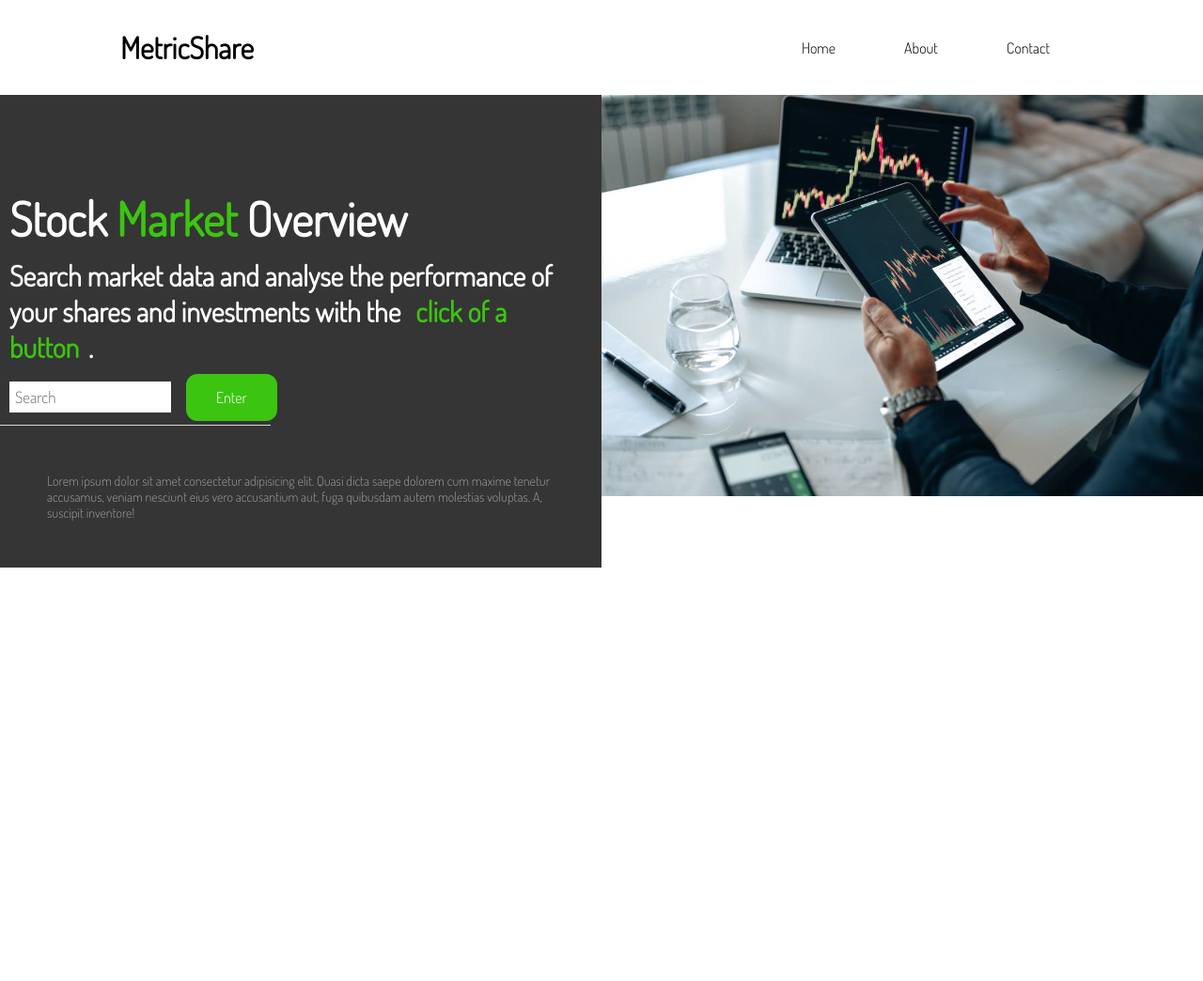
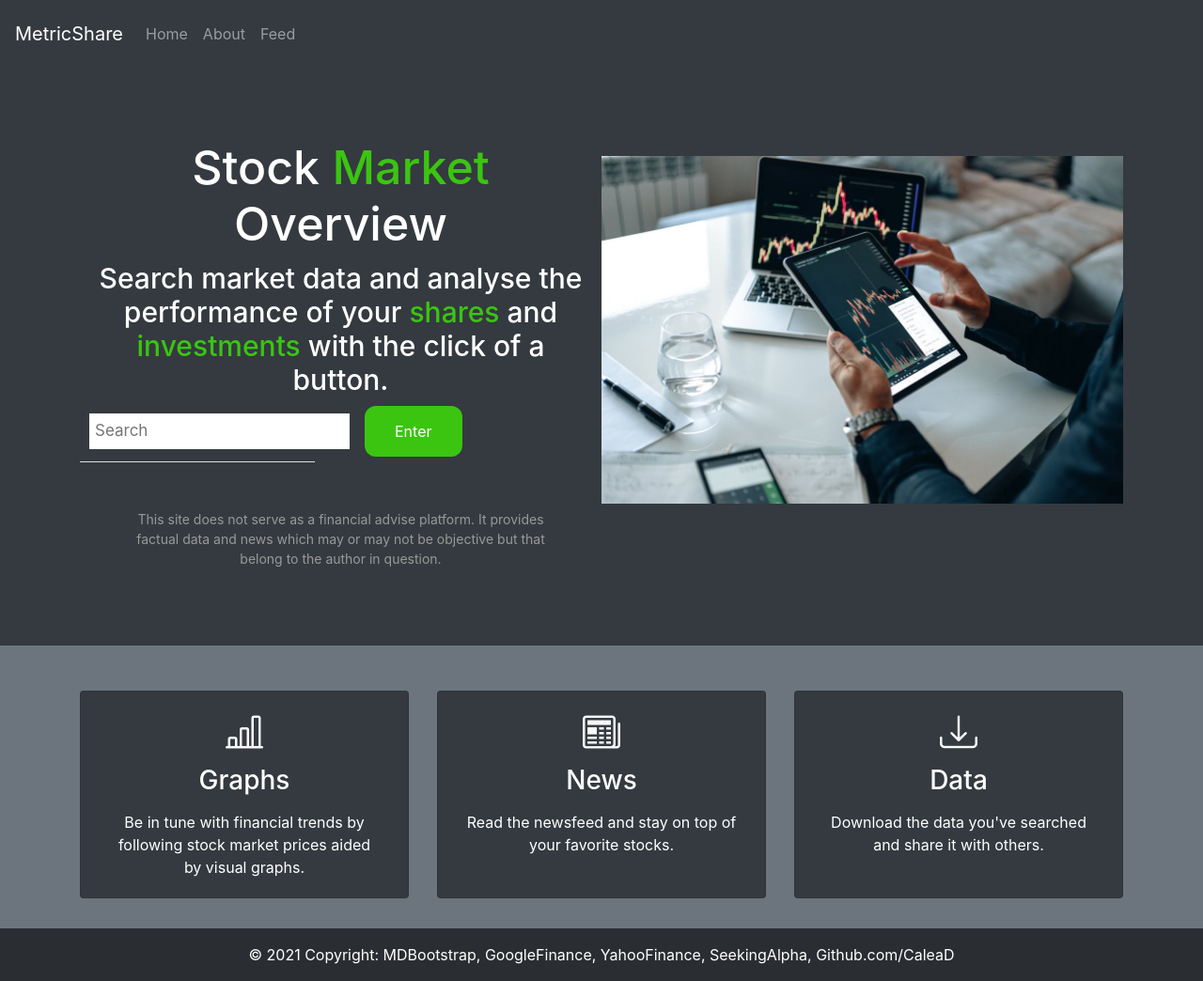
Before and after one commit to CaleaD/stock-trends-web-scraper, a Flask app: page / in a window 1280 px wide. Shown: the whole page at 94% size. Before the commit the page ends 604 px from the top, so only its background shows below. Run offline with Flask 2, Linux system fonts and the light colour scheme; some libraries are stand-ins or nearby versions.

Commit message:
Remade the home page using bootstrap and jinja2 for templating. Added route pathing for Flask.

```diff
--- a/main.py
+++ b/main.py
@@ -1,175 +1,7 @@
-from fin_scraper import FinScraper
-from rss_scraper import NewsScraper
-import sqlite3
-import datetime
-import urllib
-import yfinance as yf
-import matplotlib.pyplot as plt
+from website import create_app
 
-
-''' PLOTTING FUNCTIONS'''
-def plot_multiple(tickers):
-    '''
-    Plots multiple stocks for today.
-    :param tickers: a list of all stock symbols to plot
-    :return:
-    '''
-    plt.figure(figsize=(16, 8))
-    for symb in tickers:
-        stock = yf.Ticker(symb)
-        stock_dict = stock.history(period='5y', interval='1mo')
-        plt.plot(stock_dict['Close'].bfill(), label=f'{symb}')
-    plt.title(f"Market Prices Comparison - 5 Years", fontsize=20)
-    plt.xlabel('Time')
-    plt.ylabel('Price')
-    plt.grid()
-    plt.legend()
-    plt.savefig(f'Comparison_prices5y.png')
-    plt.show()
-
-def plot_price_range(ticker, stock, range):
-    '''
-    :param ticker: for format use
-    :param stock: the yahoo finance stock object
-    :param range: 1d, 5d, 1mo, 3mo, 6mo, 1y, 2y, 5y, 10y, max and ytd
-    :return:
-    '''
-    stock_dict = stock.history(period=range)
-    print(stock_dict['Close'].head())
-    plt.figure(figsize=(16, 8))
-    plt.plot(stock_dict['Close'], label='Close Price history', color="green")
-    plt.title(f"{ticker} Market Prices",fontsize=20)
-    plt.xlabel('Date')
-    plt.ylabel('Price')
-    plt.grid()
-    plt.savefig(f'{ticker}_{range}_prices.png')
-    plt.show()
-
-def plot_price_day(ticker, stock):
-    '''
-    :param ticker: for format use
-    :param stock: the yahoo finance stock object
-    :return: Timeseries of today's market prices for a stock
-    '''
-    stock_dict = stock.history(period='1d',interval='1m')
-    print(stock_dict['Close'].head())
-    plt.figure(figsize=(16, 8))
-    plt.plot(stock_dict['Close'], label='Close Price history', color="green")
-    plt.title(f"{ticker} Market Prices - Date : {datetime.date.today()}",fontsize=20)
-    plt.xlabel('Time')
-    plt.ylabel('Price')
-    plt.grid()
-    plt.savefig(f'{ticker}_{datetime.date.today()}_prices.png')
-    plt.show()
-
-
-''' MANAGE INPUT'''
-def scraper_lst(tickers):
-    '''
-    :return: Nested list with market data for multiple stocks
-    '''
-    stocks = []
-    for ticker in tickers:
-        scr = FinScraper(ticker)
-        stock_values = scr.scraper()
-        stocks.append(stock_values)
-        del scr
-    return stocks
-
-def filter(user_input):
-    '''
-    :param user_input: can be in the form of a string 'SYMBOL' or 'SYMB1, SYMB2, SYMB3, ...'
-    :return: list if it is comma separated, otherwise the same
-    '''
-    if user_input.find(',')==-1:
-        print(user_input)
-        return user_input
-    else:
-        symbols = [x.strip() for x in user_input.split(',')]
-        return symbols
-
-
-''' DATABASE '''
-conn = sqlite3.connect('metricshare.db')
-c = conn.cursor()
-c.execute('''CREATE TABLE IF NOT EXISTS stock(
-            Symbol TEXT,
-            Price REAL,
-            [Close] REAL,
-            MarketCap TEXT,
-            Volume INT, #Million
-            PER REAL,
-            Divident DECIMAL,
-            PrimaryEchange TEXT,
-            CDP CHAR,
-            CEO TEXT,
-            Founded DATE,
-            HQ TEXT,
-            Website TEXT,
-            DayMin REAL,
-            DayMax REAL,
-            YearMin REAL,
-            YearMax REAL,
-            )''')
-
-# def insert_to_db(data):
-#     c.execute('''INSERT INTO stock VALUES)''')
-
+app = create_app()
 
 if __name__ == '__main__':
-    try:
-        #INPUT STOCKS
-        ticker = "AAPL"
-        tickers_str = "AAPL, SBUX, MSFT"
-        tickers = filter(tickers_str)
-        #tickers = input("Search for stocks (for multiple stocks separate by comma): ")
-
-        ns = NewsScraper(ticker)
-
-        user_input = input("Search for stocks (for multiple stocks separate by comma): ")
-        filtered = filter(user_input)
-
-        #NEWS DATA
-        print('---RSS SCRAPER---')
-        articles = ns.scraper()
-        print(articles)
-        ns.save_to_json(articles)
-        #ns.filter_json()
-
-        #FINANCIAL DATA
-        print('---FIN SCRAPER---')
-        #TODO: See FinScraper class, method scraper
-
-        # print(fs.scraper())
-        # print(scraper_lst(tickers))
-
-        print("FILTERED DATA:",filtered)
-        if isinstance(filtered,list):
-            data = scraper_lst(filtered)
-            print(data)
-            # insert_to_db(data)
-            print('Generating plots...\n')
-            plot_multiple(filtered)
-        else:
-            print(FinScraper(filtered).scraper())
-            stock = yf.Ticker(filtered) # for plotting
-            print('Generating plots...\n')
-            print('RANGE PLOT TABLE\n')
-            plot_price_range(filtered,stock,'1mo')
-            print('\nDAY PRICE PLOT TABLE\n')
-            plot_price_day(filtered,stock)
-            print('\nDownloading historical data...\n')
-            data = FinScraper(filtered).hist_data2()
-            # print(FinScraper(filtered).hist_data())
-            print(data)
-            data.to_csv(f'hist_{filtered}.csv', index = None, header=True)
-
-        #YFinance lib + plot testing
-        #print(stock.history(period='1d', interval='1m'))
-        #current_price = stock.history(period='1d')['Close'][0]
-        #print(current_price)
-
-    except urllib.error.HTTPError:
-        print("HTTP Error 404")
-    except Exception as e:
-        print(e)
+    #TODO: Remove debug mode in production
+    app.run(debug=True)
--- a/templates/home.html
+++ /dev/null
@@ -1,53 +0,0 @@
-<html>
-  <head>
-    <!--Forecord, MetricShare, DataWizard, StakeMetrics-->
-    <title>MetricShare - Data Collector</title>
-    <!--<link rel="stylesheet" href="templates/style/home.css" />-->
-    <link rel="stylesheet" type="text/css" href="{{ url_for('static', filename='/style/home.css') }}">
-    <meta name="viewport" content="width=device-width, initial-scale=1.0" />
-  </head>
-  <body>
-    <div class="container">
-      <div class="navbar">
-        <!--<img src="assets/logo.png" alt="logo" />-->
-        <h1>MetricShare</h1>
-        <ul>
-          <li><a href="home.html">Home</a></li>
-          <li><a href="#">About</a></li>
-          <li><a href="#">Contact</a></li>
-        </ul>
-      </div>
-    </div>
-    <div class="main">
-      <div class="left-column">
-        <h1>Stock <span>Market </span>Overview</h1>
-        <h3>
-          Search market data and analyse the performance of your shares and
-          investments with the <a href="templates/table.html">click of a button</a>.
-        </h3>
-        <div class="search-bar">
-          <input
-            type="search"
-            placeholder="Search"
-            id="site-search"
-            name="q"
-            aria-label="Search through site content"
-          />
-          <!--For design example, redirect to display page. Modify action later-->
-          <form action="templates/display.html">
-            <button type="submit">Enter</button>
-          </form>
-        </div>
-        <p>
-          Lorem ipsum dolor sit amet consectetur adipisicing elit. Quasi dicta
-          saepe dolorem cum maxime tenetur accusamus, veniam nesciunt eius vero
-          accusantium aut, fuga quibusdam autem molestias voluptas. A, suscipit
-          inventore!
-        </p>
-      </div>
-      <div class="right-column">
-        <img src="{{ url_for('static', filename='/assets/stocks2.jpeg') }}" alt="stocks-image" />
-      </div>
-    </div>
-  </body>
-</html>
--- a/static/style/home.css
+++ b/website/static/style/home.css
@@ -1,67 +1,22 @@
 @import url("https://fonts.googleapis.com/css2?family=Dosis:wght@300&display=swap");
 
 * {
+  padding: 0;
   margin: 0;
-  padding: 0;
-  font-family: "Dosis", sans-serif;
 }
 
+/*Banner Stuff*/
 .container {
-  width: 80%;
-  margin: auto;
-}
-
-/*Navbar Stuff*/
-
-.navbar {
-  margin-top: 30px;
-  margin: 30 px auto;
-  display: flex;
-  align-items: center;
-}
-
-ul {
-  flex: 1;
-  text-align: right;
-}
-
-ul li {
-  display: inline-block;
-  list-style: none;
-  margin: 0 25px;
-}
-
-ul li a {
-  text-decoration: none;
-  color: black;
-  padding: 0 10px;
-  position: relative;
-}
-
-ul li a:hover {
-  color: rgb(59, 197, 17);
-}
-
-/*Navbar Stuff End*/
-
-/*Banner Stuff*/
-
-.main {
-  display: flex;
-  margin-top: 30px;
+  padding-bottom: 2rem;
 }
 
 .left-column,
 .right-column {
-  flex-basis: 50%;
+  flex-basis: 100%;
 }
 
 .right-column img {
   width: 100%;
-}
-
-.left-column {
-  background-color: rgb(53, 53, 53);
 }
 
 .left-column h1,
@@ -98,13 +53,6 @@ p {
 
 span {
   color: rgb(59, 197, 17);
-}
-
-a {
-  color: rgb(59, 197, 17);
-  text-decoration: none;
-  padding: 0 10px;
-  position: relative;
 }
 /*Banner Stuff End*/
 
--- /dev/null
+++ b/website/templates/base.html
@@ -0,0 +1,68 @@
+<!DOCTYPE html>
+<html>
+    <head>
+        <title>{% block title %}MetricShare - Stocks Data{% endblock %}</title>
+        <meta charset="utf-8">
+        <meta name="viewport" content="width=device-width, initial-scale=1.0" />
+        <link
+          rel="stylesheet"
+          href="https://stackpath.bootstrapcdn.com/bootstrap/4.4.1/css/bootstrap.min.css"
+          integrity="sha384-Vkoo8x4CGsO3+Hhxv8T/Q5PaXtkKtu6ug5TOeNV6gBiFeWPGFN9MuhOf23Q9Ifjh"
+          crossorigin="anonymous"
+        />
+        <link
+          rel="stylesheet"
+          href="https://stackpath.bootstrapcdn.com/font-awesome/4.7.0/css/font-awesome.min.css"
+          crossorigin="anonymous"
+        />
+        <link
+          rel="stylesheet"
+          href="https://cdn.jsdelivr.net/npm/bootstrap-icons@1.3.0/font/bootstrap-icons.css"
+        />
+    </head>
+    <body>
+        <nav class="navbar navbar-expand-lg bg-dark navbar-dark py-3 fixed-top">
+            <button
+            class="navbar-toggler"
+            type="button"
+            data-toggle="collapse"
+            data-target="#navbar"
+            >
+                <span class="navbar-toggler-icon"></span>
+            </button>
+            <div class="navbar-header">
+              <a class="navbar-brand" href="#">MetricShare</a>
+            </div>
+            <div class="collapse navbar-collapse" id="navbar">
+                <div class="navbar-nav">
+                    <a class="nav-item nav-link" id="home" href="/">Home</a>
+                    <a class="nav-item nav-link" id="about" href="/about">About</a>
+                    <a class="nav-item nav-link" id="feed" href="/feed">Feed</a>
+                </div>
+            </div>
+        </nav>
+
+        {% block content %} {% endblock %}
+
+        <script
+            src="https://code.jquery.com/jquery-3.2.1.slim.min.js"
+            integrity="sha384-KJ3o2DKtIkvYIK3UENzmM7KCkRr/rE9/Qpg6aAZGJwFDMVNA/GpGFF93hXpG5KkN"
+            crossorigin="anonymous"
+        ></script>
+        <script
+            src="https://cdnjs.cloudflare.com/ajax/libs/popper.js/1.12.9/umd/popper.min.js"
+            integrity="sha384-ApNbgh9B+Y1QKtv3Rn7W3mgPxhU9K/ScQsAP7hUibX39j7fakFPskvXusvfa0b4Q"
+            crossorigin="anonymous"
+        ></script>
+        <script
+            src="https://maxcdn.bootstrapcdn.com/bootstrap/4.0.0/js/bootstrap.min.js"
+            integrity="sha384-JZR6Spejh4U02d8jOt6vLEHfe/JQGiRRSQQxSfFWpi1MquVdAyjUar5+76PVCmYl"
+            crossorigin="anonymous"
+        ></script>
+
+        <!--<script
+          type="text/javascript"
+          src="{{ url_for('static', filename='index.js') }}"
+        ></script>-->
+    </body>
+</html>
--- /dev/null
+++ b/website/templates/home.html
@@ -0,0 +1,95 @@
+{% extends "base.html" %}
+
+{% block content %}
+    <link rel="stylesheet" type="text/css" href="{{ url_for('static', filename='/style/home.css') }}">
+    <section class="bg-dark text-light p-5 p-lg-0 pt-lg-5 text-center text-sm-start">
+        <div class="container">
+            <div class="d-sm-flex align-items-center justify-content-between">
+                <div class="left-column">
+                    <h1>Stock <span>Market </span>Overview</h1>
+                    <h3>
+                        Search market data and analyse the performance of your<span> shares </span>and<span>
+                    investments </span>with the click of a button.
+                    </h3>
+                <div class="search-bar">
+                    <input
+                    type="search"
+                    placeholder="Search"
+                    id="site-search"
+                    name="q"
+                    aria-label="Search through site content"
+                    />
+                    <!--For design example, redirect to display page. Modify action later-->
+                    <form action="templates/display.html">
+                        <button type="submit">Enter</button>
+                    </form>
+                </div>
+                    <p>
+                        This site does not serve as a financial advise platform. It provides factual data and news which may or may not be objective but that belong to the author in question.
+                    </p>
+                </div>
+                <div class="right-column">
+                    <img src="{{ url_for('static', filename='/assets/stocks2.jpeg') }}" alt="stocks-image" />
+                </div>
+            </div>
+        </div>
+    </section>
+    <!-- Boxes -->
+    <section class="bg-secondary text-light p-5 p-lg-0 pt-lg-5 text-center text-sm-start">
+        <div class="container">
+            <div class="row text-center">
+                <div class="col-md d-flex align-items-stretch">
+                    <div class="card bg-dark text-light">
+                        <div class="card-body text-center">
+                            <h1 mb-3>
+                                <i class="bi bi-bar-chart-line"></i>
+                            </h1>
+                            <h3 class="card-title mb-3">Graphs</h3>
+                            <p class="card-text">
+                                Be in tune with financial trends by following stock market prices aided by visual graphs.
+                            </p>
+                        </div>
+                    </div>
+
+                </div>
+                <div class="col-md d-flex align-items-stretch">
+                    <div class="card bg-dark text-light">
+                        <div class="card-body text-center">
+                            <h1 mb-3>
+                                <i class="bi bi-newspaper"></i>
+                            </h1>
+                            <h3 class="card-title mb-3">News</h3>
+                            <p class="card-text">
+                                Read the newsfeed and stay on top of your favorite stocks.
+                            </p>
+                        </div>
+                    </div>
+                </div>
+                <div class="col-md d-flex align-items-stretch">
+                    <div class="card bg-dark text-light">
+                        <div class="card-body text-center">
+                            <h1 mb-3>
+                                <i class="bi bi-download"></i>
+                            </h1>
+                            <h3 class="card-title mb-3">Data</h3>
+                            <p class="card-text">
+                                Download the data you've searched and share it with others.
+                            </p>
+                        </div>
+                    </div>
+                </div>
+            </div>
+        </div>
+    </section>
+    <!-- Footer -->
+    <footer class="bg-dark text-center text-white">
+        <!-- Copyright -->
+        <div class="text-center p-3" style="background-color: rgba(0, 0, 0, 0.2);">© 2021 Copyright:
+            <a class="text-white" href="https://mdbootstrap.com/">MDBootstrap</a>,
+            <a class="text-white" href="https://www.google.com/finance/">GoogleFinance</a>,
+            <a class="text-white" href="https://finance.yahoo.com/">YahooFinance</a>,
+            <a class="text-white" href="https://seekingalpha.com/">SeekingAlpha</a>,
+            <a class="text-white" href="https://github.com/CaleaD">Github.com/CaleaD</a>
+        </div>
+    </footer>
+{% endblock %}
--- /dev/null
+++ b/website/views.py
@@ -0,0 +1,18 @@
+'''
+Application blueprint, it stores all the paths to the pages the user will be able to navigate to.
+'''
+from flask import Blueprint, render_template
+
+views = Blueprint('views', __name__)
+
+@views.route('/')
+def home():
+    return render_template("home.html")
+
+@views.route('/about')
+def about():
+    return render_template("about.html")
+
+@views.route('/feed')
+def feed():
+    return render_template("feed.html")
```
Also changed, not shown: MS_API.py (deleted, +0 -52 lines), tests.py (added, +175 -0 lines), website/__init__.py (added, +14 -0 lines), website/templates/about.html (added, +7 -0 lines), website/templates/feed.html (added, +7 -0 lines), website/static/assets/graph_placeholder.png (renamed from static/assets/graph_placeholder.png), website/static/assets/logo.png (renamed from static/assets/logo.png), website/static/assets/stocks.jpeg (renamed from static/assets/stocks.jpeg), website/static/assets/stocks2.jpeg (renamed from static/assets/stocks2.jpeg), website/static/assets/stocks3.jpeg (renamed from static/assets/stocks3.jpeg), website/static/style/display.css (renamed from static/style/display.css), website/static/style/table.css (renamed from static/style/table.css), website/templates/display.html (renamed from templates/display.html), website/templates/table.html (renamed from templates/table.html).
